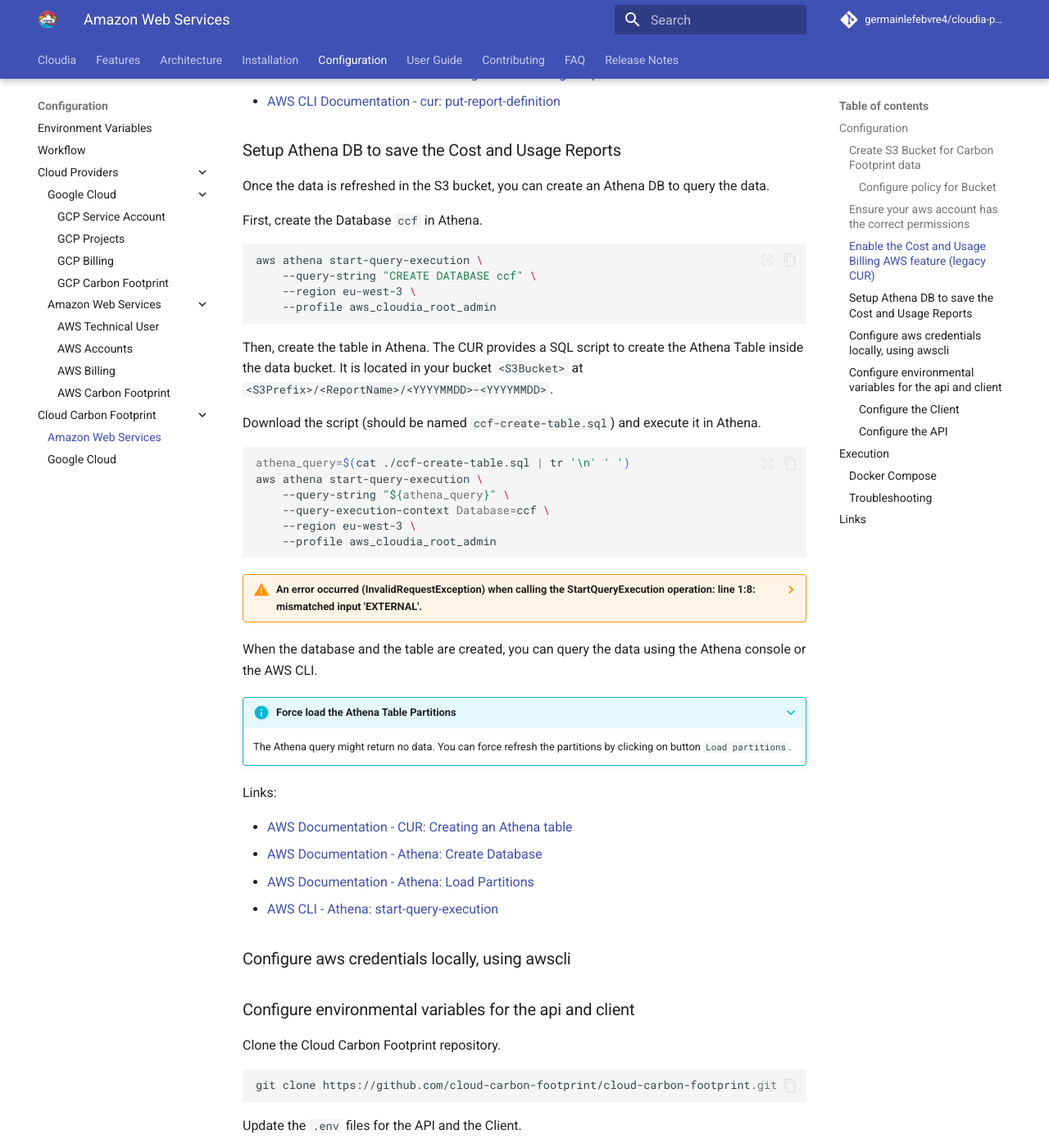
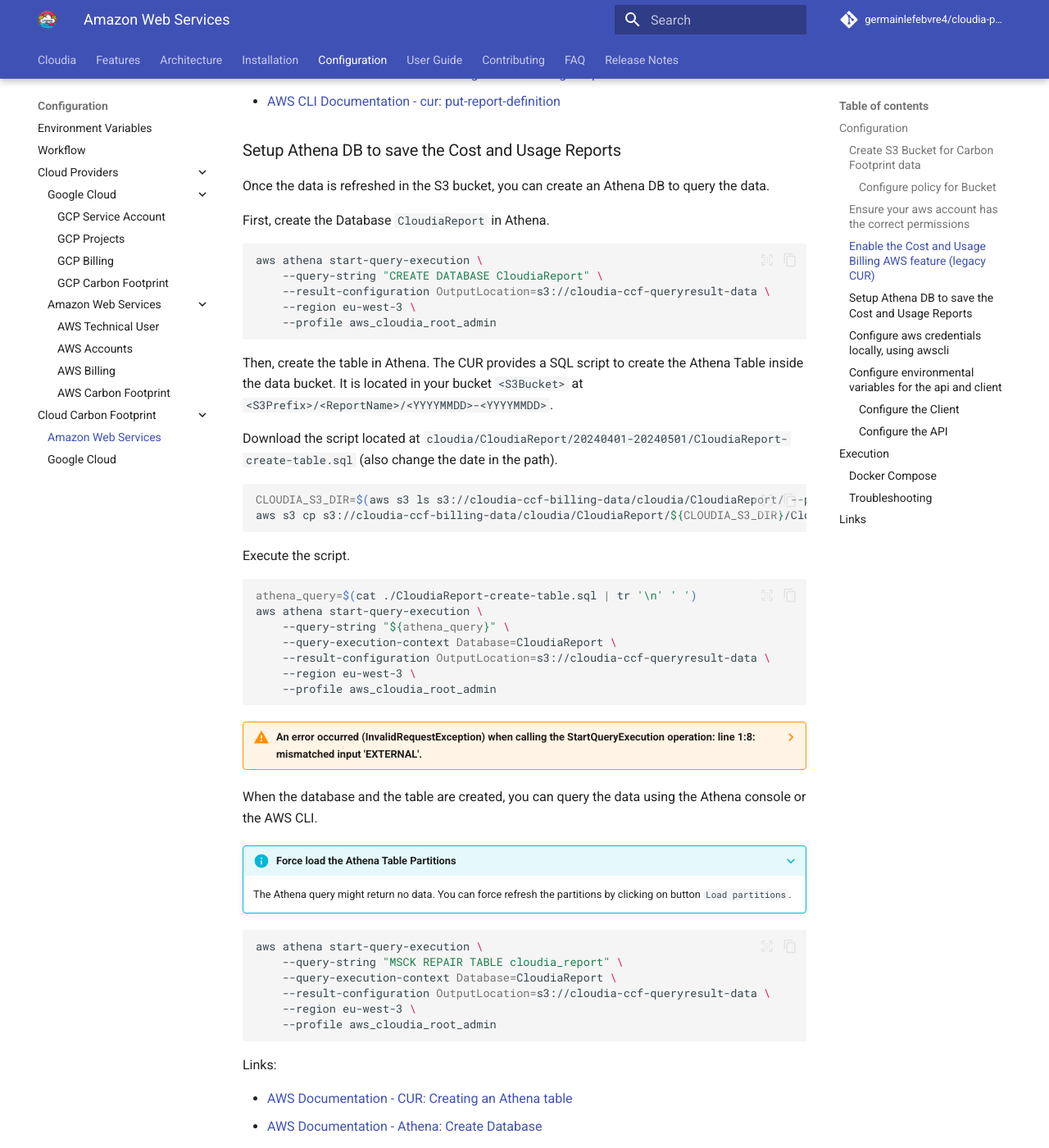
Before and after one commit to germainlefebvre4/cloudia-readthedocs, an MkDocs documentation site: the page built from docs/configuration/cloud_carbon_footprint/aws/index.md, in a window 1280 px wide and 1400 px high, scrolled down 4526 px. Shown: the whole window at 82% size. Built offline with MkDocs 1.6.1 and Material for MkDocs 9.7.7, drawn with Linux system fonts in a browser that asks for light colours; comment, search, counter and statistics services are not loaded.

Commit message:
doc(CloudCarbonFootprint): Improve athena section commands

````diff
--- a/docs/configuration/cloud_carbon_footprint/aws/index.md
+++ b/docs/configuration/cloud_carbon_footprint/aws/index.md
@@ -204,24 +204,33 @@ Links:
 
 Once the data is refreshed in the S3 bucket, you can create an Athena DB to query the data.
 
-First, create the Database `ccf` in Athena.
+First, create the Database `CloudiaReport` in Athena.
 
 ```bash
 aws athena start-query-execution \
-    --query-string "CREATE DATABASE ccf" \
+    --query-string "CREATE DATABASE CloudiaReport" \
+    --result-configuration OutputLocation=s3://cloudia-ccf-queryresult-data \
     --region eu-west-3 \
     --profile aws_cloudia_root_admin
 ```
 
 Then, create the table in Athena. The CUR provides a SQL script to create the Athena Table inside the data bucket. It is located in your bucket `<S3Bucket>` at `<S3Prefix>/<ReportName>/<YYYYMMDD>-<YYYYMMDD>`.
 
-Download the script (should be named `ccf-create-table.sql`) and execute it in Athena.
+Download the script located at `cloudia/CloudiaReport/20240401-20240501/CloudiaReport-create-table.sql` (also change the date in the path).
 
 ```bash
-athena_query=$(cat ./ccf-create-table.sql | tr '\n' ' ')
+CLOUDIA_S3_DIR=$(aws s3 ls s3://cloudia-ccf-billing-data/cloudia/CloudiaReport/ --profile aws_cloudia_root_admin | cut -c32- | grep -E '^[0-9]{8}-[0-9]{8}/$' | tr -d '/')
+aws s3 cp s3://cloudia-ccf-billing-data/cloudia/CloudiaReport/${CLOUDIA_S3_DIR}/CloudiaReport-create-table.sql . --profile aws_cloudia_root_admin
+```
+
+Execute the script.
+
+```bash
+athena_query=$(cat ./CloudiaReport-create-table.sql | tr '\n' ' ')
 aws athena start-query-execution \
     --query-string "${athena_query}" \
-    --query-execution-context Database=ccf \
+    --query-execution-context Database=CloudiaReport \
+    --result-configuration OutputLocation=s3://cloudia-ccf-queryresult-data \
     --region eu-west-3 \
     --profile aws_cloudia_root_admin
 ```
@@ -240,6 +249,16 @@ When the database and the table are created, you can query the data using the At
 
 ???+ info "Force load the Athena Table Partitions"
     The Athena query might return no data. You can force refresh the partitions by clicking on button `Load partitions`.
+
+```bash
+
+aws athena start-query-execution \
+    --query-string "MSCK REPAIR TABLE cloudia_report" \
+    --query-execution-context Database=CloudiaReport \
+    --result-configuration OutputLocation=s3://cloudia-ccf-queryresult-data \
+    --region eu-west-3 \
+    --profile aws_cloudia_root_admin
+```
 
 Links:
 
````
